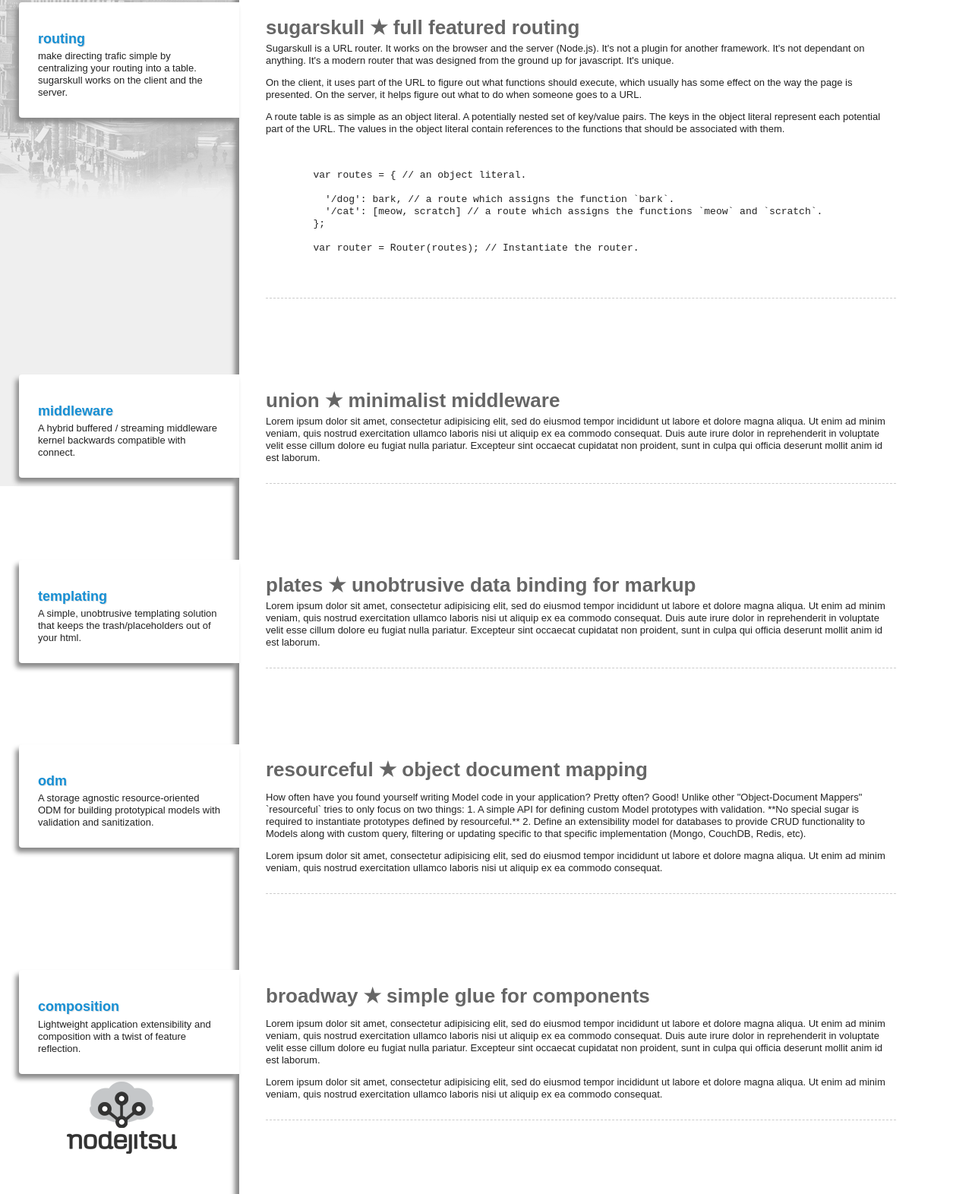
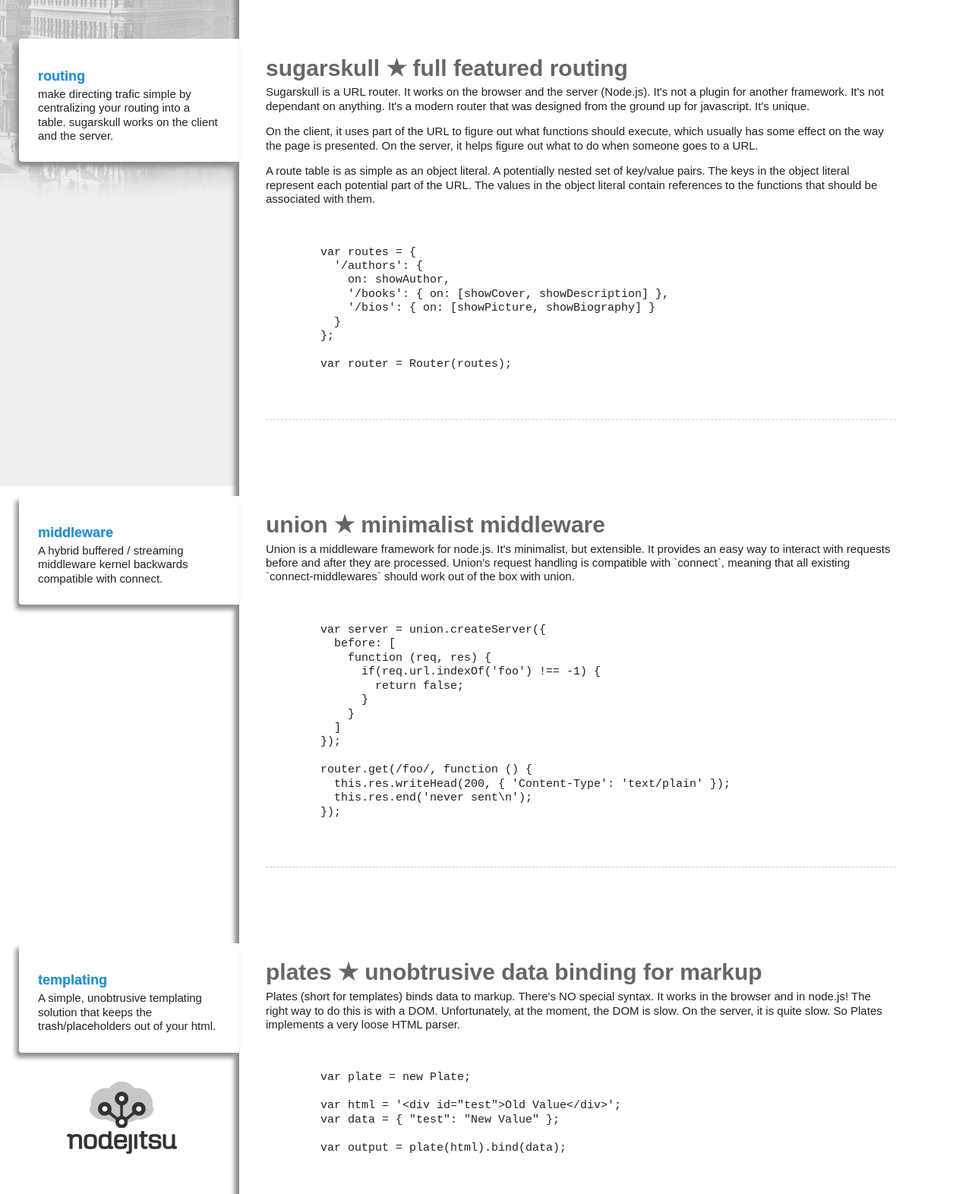
Before and after one commit to flatiron/www, a plain HTML site: page public/index.html in a window 1280 px wide and 2400 px high. Shown: the part 828-2400 px from the top of the page at 76% size. Drawn offline with Linux system fonts and the light colour scheme.

Commit message:
[dist] more content

```diff
--- a/public/css/index.css
+++ b/public/css/index.css
@@ -24,7 +24,7 @@
 [hidden] { display: none; }
 
 html { font-size: 100%; overflow-y: scroll; -webkit-text-size-adjust: 100%; -ms-text-size-adjust: 100%; }
-body { margin: 0; font-size: 13px; line-height: 1.231; }
+body { margin: 0; font-size: 15px; line-height: 1.231; }
 body, button, input, select, textarea { font-family: sans-serif; color: #222; }
 
 ::-moz-selection { background: #333; color: #fff; text-shadow: none; }
--- a/public/index.html
+++ b/public/index.html
@@ -90,13 +90,15 @@
       <p>A route table is as simple as an object literal. A potentially nested set of key/value pairs. The keys in the object literal represent each potential part of the URL. The values in the object literal contain references to the functions that should be associated with them.
       <pre><code>
 
-        var routes = { // an object literal.
-
-          '/dog': bark, // a route which assigns the function `bark`.
-          '/cat': [meow, scratch] // a route which assigns the functions `meow` and `scratch`.
+        var routes = {
+          '/authors': {
+            on: showAuthor,
+            '/books': { on: [showCover, showDescription] },
+            '/bios': { on: [showPicture, showBiography] }
+          }
         };
 
-        var router = Router(routes); // Instantiate the router.
+        var router = Router(routes);
 
       </code></pre>
 
@@ -108,7 +110,26 @@
       </header>
 
       <h1 id="middleware">union ★ minimalist middleware</h1>
-      Lorem ipsum dolor sit amet, consectetur adipisicing elit, sed do eiusmod tempor incididunt ut labore et dolore magna aliqua. Ut enim ad minim veniam, quis nostrud exercitation ullamco laboris nisi ut aliquip ex ea commodo consequat. Duis aute irure dolor in reprehenderit in voluptate velit esse cillum dolore eu fugiat nulla pariatur. Excepteur sint occaecat cupidatat non proident, sunt in culpa qui officia deserunt mollit anim id est laborum.
+      Union is a middleware framework for node.js. It's minimalist, but extensible. It provides an easy way to interact with requests before and after they are processed. Union's request handling is compatible with `connect`, meaning that all existing `connect-middlewares` should work out of the box with union.
+
+      <pre><code>
+
+        var server = union.createServer({
+          before: [
+            function (req, res) {
+              if(req.url.indexOf('foo') !== -1) {
+                return false;
+              }
+            }
+          ]
+        });
+
+        router.get(/foo/, function () {
+          this.res.writeHead(200, { 'Content-Type': 'text/plain' });
+          this.res.end('never sent\n');
+        });
+
+      </code></pre>
 
       <div class="end-section"></div>
 
@@ -118,7 +139,18 @@
       </header>
 
       <h1 id="templating">plates ★ unobtrusive data binding for markup</h1>
-      Lorem ipsum dolor sit amet, consectetur adipisicing elit, sed do eiusmod tempor incididunt ut labore et dolore magna aliqua. Ut enim ad minim veniam, quis nostrud exercitation ullamco laboris nisi ut aliquip ex ea commodo consequat. Duis aute irure dolor in reprehenderit in voluptate velit esse cillum dolore eu fugiat nulla pariatur. Excepteur sint occaecat cupidatat non proident, sunt in culpa qui officia deserunt mollit anim id est laborum.
+      Plates (short for templates) binds data to markup. There's NO special syntax. It works in the browser and in node.js! The right way to do this is with a DOM. Unfortunately, at the moment, the DOM is slow. On the server, it is quite slow. So Plates implements a very loose HTML parser.
+
+      <pre><code>
+
+        var plate = new Plate;
+
+        var html = '&lt;div id="test"&gt;Old Value&lt;/div&gt;';
+        var data = { "test": "New Value" };
+
+        var output = plate(html).bind(data);
+
+      </code></pre>
 
       <div class="end-section"></div>
 
@@ -129,12 +161,34 @@
 
       <h1 id="odm">resourceful ★ object document mapping</h1>
       <p>How often have you found yourself writing Model code in your application? Pretty often? Good! Unlike other "Object-Document Mappers" `resourceful` tries to only focus on two things:
+      <br/>
+      <p>
+      1. A simple API for defining custom Model prototypes with validation. **No special sugar is required to instantiate prototypes defined by resourceful.**
+      <br/><br/>
+      2. Define an extensibility model for databases to provide CRUD functionality to Models along with custom query, filtering or updating specific to that specific implementation (Mongo, CouchDB, Redis, etc).
+      <br/>
 
-      1. A simple API for defining custom Model prototypes with validation. **No special sugar is required to instantiate prototypes defined by resourceful.**
+      <pre><code>
 
-      2. Define an extensibility model for databases to provide CRUD functionality to Models along with custom query, filtering or updating specific to that specific implementation (Mongo, CouchDB, Redis, etc).
+        var Creature = resourceful.define('creature');
 
-      <p>Lorem ipsum dolor sit amet, consectetur adipisicing elit, sed do eiusmod tempor incididunt ut labore et dolore magna aliqua. Ut enim ad minim veniam, quis nostrud exercitation ullamco laboris nisi ut aliquip ex ea commodo consequat.</p>
+        Creature.property('diet'); // Defaults to String
+        Creature.property('vertebrate', Boolean);
+        Creature.property('belly', Array);
+
+        Creature.prototype.feed = function (food) {
+          this.belly.push(food);
+        };
+
+        var wolf = new Creature({
+          diet:      'carnivor',
+          vertebrate: true
+        });
+
+        wolf.feed('squirrel');
+        console.dir(wolf.belly);
+
+      </code></pre>
 
       <div class="end-section"></div>
 
@@ -144,8 +198,34 @@
       </header>
 
       <h1 id="composition">broadway ★ simple glue for components</h1>
-      <p>Lorem ipsum dolor sit amet, consectetur adipisicing elit, sed do eiusmod tempor incididunt ut labore et dolore magna aliqua. Ut enim ad minim veniam, quis nostrud exercitation ullamco laboris nisi ut aliquip ex ea commodo consequat. Duis aute irure dolor in reprehenderit in voluptate velit esse cillum dolore eu fugiat nulla pariatur. Excepteur sint occaecat cupidatat non proident, sunt in culpa qui officia deserunt mollit anim id est laborum.</p>
-      <p>Lorem ipsum dolor sit amet, consectetur adipisicing elit, sed do eiusmod tempor incididunt ut labore et dolore magna aliqua. Ut enim ad minim veniam, quis nostrud exercitation ullamco laboris nisi ut aliquip ex ea commodo consequat.</p>
+      Thanks to Javascript you never have to worry about types again (mostly), but that doesn't mean that we can't learn something from design patterns more prevalent is static type languages. Namely: inversion of control and dependency injection.
+
+      <p>Broadway exposes a simple "plugin" API which allows the application developer to extend the top-level application object easily. This model translates well between the browser and the server because developers can write different plugins to suite the needs of the different environments. Broadway includes several plugins by default which can be overridden if you don't agree with the particular module or library choice we've made.
+
+      <pre><code>
+
+        var plugin = {
+          "name": "example-plugin", // Plugin's name
+
+          "attach": function attach(options) {
+            // Called with plugin options once plugin attached to application
+            // `this` - is a reference to application
+          },
+
+          "detach": function detach() {
+            // Called when plugin detached from application
+            // (Only if plugin with same name was attached)
+            // `this` - is a reference to application
+          }
+
+          "init": function init(callback) {
+            // Called on application initialization
+            // App#init(callback) will be called once every plugin will call `callback`
+            // `this` - is a reference to application
+          }
+        };
+
+      </code></pre>
 
       <div class="end-section"></div>
 
--- a/public/js/index.js
+++ b/public/js/index.js
@@ -1,7 +1,7 @@
 
 $(function() {
   $("#nav a, #diagram a").click(function(event) {
-    $("#scrolling-content").animate({"scrollTop": ($(this.hash)[0].offsetTop - 150) }, 400);
+    $("#scrolling-content").animate({"scrollTop": ($(this.hash)[0].offsetTop - 200) }, 400);
     return false;
   });
 });
```
